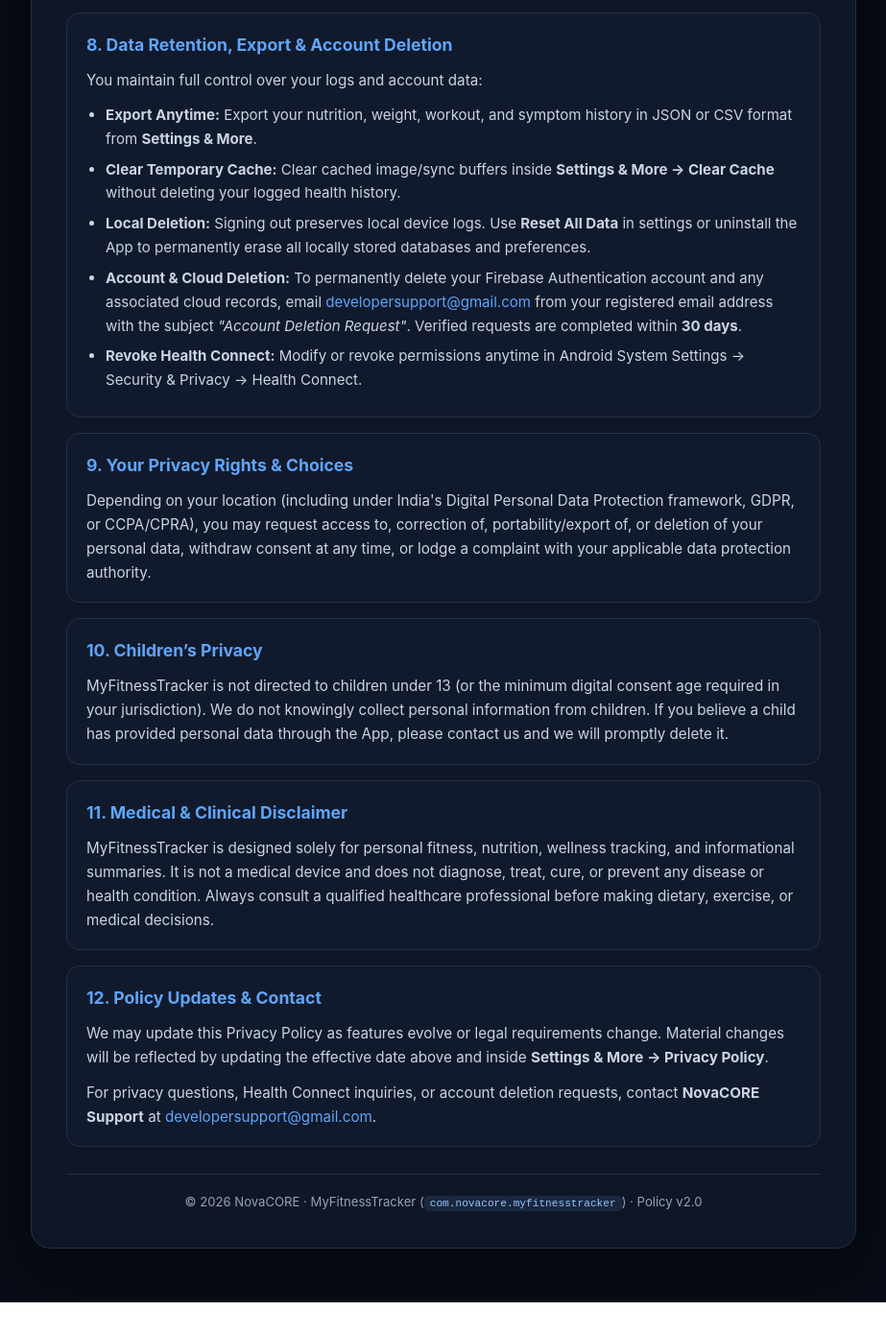
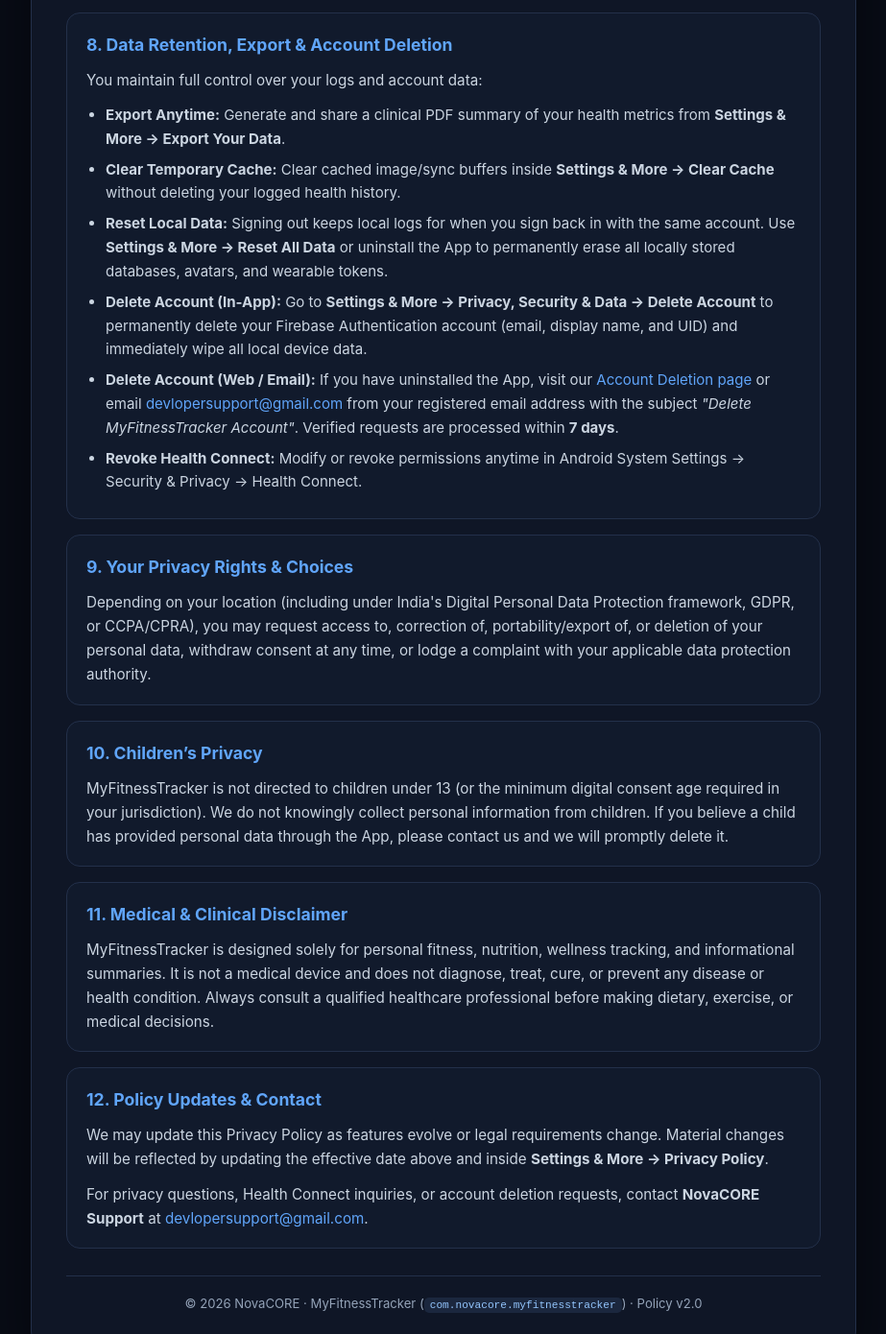
Before and after one commit to androiddevloper-bot/androiddevloper-bot.github.io, a plain HTML site: page myfitnesstracker/privacy-policy.html in a window 1280 px wide. Shown: the part 3171-4561 px from the top of the page at 96% size, without its empty margins (178-1101 px from the left). Before the commit the page ends 4528 px from the top, so only its background shows below. Drawn offline with Linux system fonts and the light colour scheme.

Commit message:
Update privacy-policy.html

```diff
--- a/myfitnesstracker/privacy-policy.html
+++ b/myfitnesstracker/privacy-policy.html
@@ -462,10 +462,11 @@
       <h2>8. Data Retention, Export &amp; Account Deletion</h2>
       <p>You maintain full control over your logs and account data:</p>
       <ul>
-        <li><strong>Export Anytime:</strong> Export your nutrition, weight, workout, and symptom history in JSON or CSV format from <strong>Settings &amp; More</strong>.</li>
-        <li><strong>Clear Temporary Cache:</strong> Clear cached image/sync buffers inside <strong>Settings &amp; More → Clear Cache</strong> without deleting your logged health history.</li>
-        <li><strong>Local Deletion:</strong> Signing out preserves local device logs. Use <strong>Reset All Data</strong> in settings or uninstall the App to permanently erase all locally stored databases and preferences.</li>
-        <li><strong>Account &amp; Cloud Deletion:</strong> To permanently delete your Firebase Authentication account and any associated cloud records, email <a href="mailto:developersupport@gmail.com">developersupport@gmail.com</a> from your registered email address with the subject <em>"Account Deletion Request"</em>. Verified requests are completed within <strong>30 days</strong>.</li>
+        <li><strong>Export Anytime:</strong> Generate and share a clinical PDF summary of your health metrics from <strong>Settings &amp; More &rarr; Export Your Data</strong>.</li>
+        <li><strong>Clear Temporary Cache:</strong> Clear cached image/sync buffers inside <strong>Settings &amp; More &rarr; Clear Cache</strong> without deleting your logged health history.</li>
+        <li><strong>Reset Local Data:</strong> Signing out keeps local logs for when you sign back in with the same account. Use <strong>Settings &amp; More &rarr; Reset All Data</strong> or uninstall the App to permanently erase all locally stored databases, avatars, and wearable tokens.</li>
+        <li><strong>Delete Account (In-App):</strong> Go to <strong>Settings &amp; More &rarr; Privacy, Security &amp; Data &rarr; Delete Account</strong> to permanently delete your Firebase Authentication account (email, display name, and UID) and immediately wipe all local device data.</li>
+        <li><strong>Delete Account (Web / Email):</strong> If you have uninstalled the App, visit our <a href="https://androiddevloper-bot.github.io/myfitnesstracker/delete-account.html">Account Deletion page</a> or email <a href="mailto:devlopersupport@gmail.com">devlopersupport@gmail.com</a> from your registered email address with the subject <em>"Delete MyFitnessTracker Account"</em>. Verified requests are processed within <strong>7 days</strong>.</li>
         <li><strong>Revoke Health Connect:</strong> Modify or revoke permissions anytime in Android System Settings &rarr; Security &amp; Privacy &rarr; Health Connect.</li>
       </ul>
     </section>
@@ -488,7 +489,7 @@
     <section id="contact" class="policy-section">
       <h2>12. Policy Updates &amp; Contact</h2>
       <p>We may update this Privacy Policy as features evolve or legal requirements change. Material changes will be reflected by updating the effective date above and inside <strong>Settings &amp; More → Privacy Policy</strong>.</p>
-      <p>For privacy questions, Health Connect inquiries, or account deletion requests, contact <strong>NovaCORE Support</strong> at <a href="mailto:developersupport@gmail.com">developersupport@gmail.com</a>.</p>
+      <p>For privacy questions, Health Connect inquiries, or account deletion requests, contact <strong>NovaCORE Support</strong> at <a href="mailto:devlopersupport@gmail.com">devlopersupport@gmail.com</a>.</p>
     </section>
 
     <footer>
@@ -502,7 +503,7 @@
       const sections = Array.from(document.querySelectorAll('.policy-section'));
       const emptyState = document.getElementById('emptyState');
       const copyBtn = document.getElementById('copyEmailBtn');
-      const email = 'developersupport@gmail.com';
+      const email = 'devlopersupport@gmail.com';
 
       if (searchInput) {
         searchInput.addEventListener('input', function () {
```
